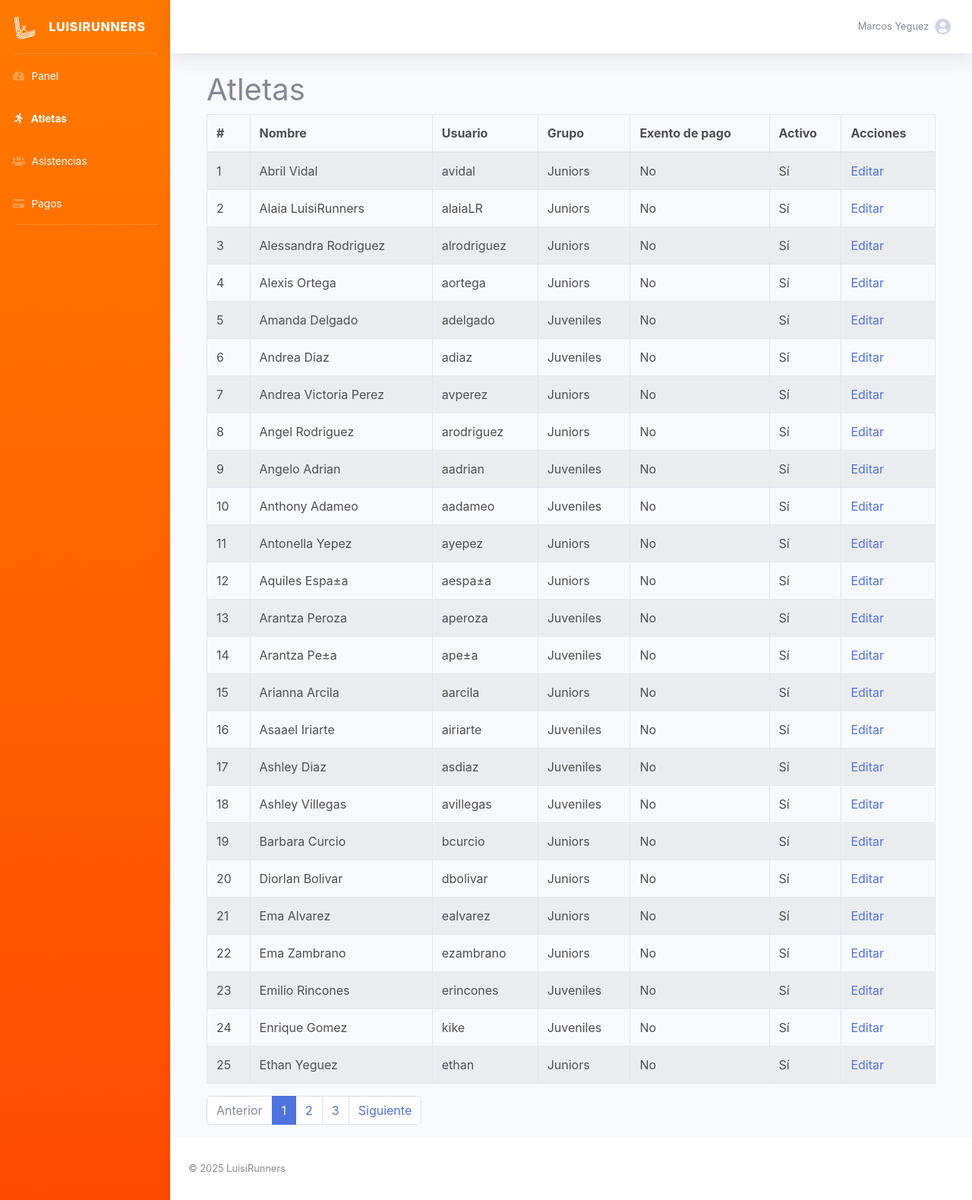
After one commit to cgmark101/luisirunners, a Django app: page /gestion/pagos/atletas/ in a window 1280 px wide. The commit adds this page. Shown: the whole page at 76% size. Run offline with Django 5.2, Linux system fonts and the light colour scheme; a user stored in the database is signed in; data comes from the database, SQL or seed files in the repository; some libraries are stand-ins or nearby versions.

Commit message:
Add athletes list view and template; update navigation in base layout

```diff
--- a/gestion/templates/_base_layout.html
+++ b/gestion/templates/_base_layout.html
@@ -72,24 +72,29 @@
             <hr class="sidebar-divider my-0">
 
             <!-- Nav Items -->
+            {% if user.is_authenticated %}
             <li class="nav-item {% if request.resolver_match.url_name == 'portal_index' %}active{% endif %}">
                 <a class="nav-link" href="{% url 'portal_index' %}">
                     <i class="fas fa-fw fa-tachometer-alt"></i>
                     <span>Panel</span></a>
             </li>
-
+            <li class="nav-item {% if request.resolver_match.url_name == 'atletas_list' %}active{% endif %}">
+                <a class="nav-link" href="{% url 'atletas_list' %}">
+                    <i class="fas fa-fw fa-running"></i>
+                    <span>Atletas</span></a>
+            </li>
             <li class="nav-item {% if request.resolver_match.url_name == 'ver_grupos' %}active{% endif %}">
                 <a class="nav-link" href="{% url 'ver_grupos' %}">
                     <i class="fas fa-fw fa-users"></i>
                     <span>Asistencias</span></a>
             </li>
-
             {% if user.is_staff %}
             <li class="nav-item {% if request.resolver_match.url_name == 'registrar_pago' %}active{% endif %}">
                 <a class="nav-link" href="{% url 'registrar_pago' %}">
                     <i class="fas fa-fw fa-credit-card"></i>
                     <span>Pagos</span></a>
             </li>
+            {% endif %}
             {% endif %}
 
             <hr class="sidebar-divider d-none d-md-block">
--- /dev/null
+++ b/gestion/templates/atletas.html
@@ -0,0 +1,69 @@
+{% extends '_base_layout.html' %}
+{% block content %}
+<div class="container mt-6">
+  <h1>Atletas</h1>
+  <div class="table-responsive">
+    <table class="table table-striped table-bordered">
+      <thead>
+        <tr>
+          <th>#</th>
+          <th>Nombre</th>
+          <th>Usuario</th>
+          <th>Grupo</th>
+          <th>Exento de pago</th>
+          <th>Activo</th>
+          <th>Acciones</th>
+        </tr>
+      </thead>
+      <tbody>
+        {% for a in alumnos %}
+        <tr>
+          <td>{{ forloop.counter0|add:alumnos.start_index }}</td>
+          <td>{{ a.first_name }} {{ a.last_name }}</td>
+          <td>{{ a.username }}</td>
+          <td>
+            {% if a.grupo %}
+              {{ a.grupo.nombre }}
+            {% else %}
+              &mdash;
+            {% endif %}
+          </td>
+          <td>{% if a.exento_pago %}Sí{% else %}No{% endif %}</td>
+          <td>{% if a.is_active %}Sí{% else %}No{% endif %}</td>
+          <td>
+            {% if request.user.is_staff %}
+              <a href="{% url 'admin:gestion_usuario_change' a.id %}">Editar</a>
+            {% endif %}
+          </td>
+        </tr>
+        {% empty %}
+        <tr><td colspan="7">No hay atletas registrados.</td></tr>
+        {% endfor %}
+      </tbody>
+    </table>
+  </div>
+  {% if paginator.num_pages > 1 %}
+    <nav aria-label="Page navigation">
+      <ul class="pagination">
+        {% if alumnos.has_previous %}
+          <li class="page-item"><a class="page-link" href="?page={{ alumnos.previous_page_number }}">Anterior</a></li>
+        {% else %}
+          <li class="page-item disabled"><span class="page-link">Anterior</span></li>
+        {% endif %}
+        {% for p in alumnos.paginator.page_range %}
+          {% if p == alumnos.number %}
+            <li class="page-item active"><span class="page-link">{{ p }}</span></li>
+          {% else %}
+            <li class="page-item"><a class="page-link" href="?page={{ p }}">{{ p }}</a></li>
+          {% endif %}
+        {% endfor %}
+        {% if alumnos.has_next %}
+          <li class="page-item"><a class="page-link" href="?page={{ alumnos.next_page_number }}">Siguiente</a></li>
+        {% else %}
+          <li class="page-item disabled"><span class="page-link">Siguiente</span></li>
+        {% endif %}
+      </ul>
+    </nav>
+  {% endif %}
+</div>
+{% endblock %}
--- a/gestion/urls.py
+++ b/gestion/urls.py
@@ -16,4 +16,5 @@ urlpatterns = [
     path("asistencia/htmx/activate_session_day/", views.activate_session_day, name="activate_session_day"),
     path("asistencia/htmx/deactivate_session_day/", views.deactivate_session_day, name="deactivate_session_day"),
     path("pagos/", views.registrar_pago, name="registrar_pago"),
+    path("pagos/atletas/", views.atletas, name="atletas_list"),
 ]
--- a/gestion/views.py
+++ b/gestion/views.py
@@ -362,6 +362,24 @@ def registrar_pago(request):
 
 
 @login_required
+def atletas(request):
+    """List all athletes (Usuarios with rol='ALUMNO')."""
+    from django.core.paginator import Paginator, EmptyPage, PageNotAnInteger
+
+    alumnos_qs = Usuario.objects.filter(rol="ALUMNO").order_by("first_name", "last_name")
+    page = request.GET.get('page', 1)
+    paginator = Paginator(alumnos_qs, 25)
+    try:
+        alumnos = paginator.page(page)
+    except PageNotAnInteger:
+        alumnos = paginator.page(1)
+    except EmptyPage:
+        alumnos = paginator.page(paginator.num_pages)
+
+    return render(request, "atletas.html", {"alumnos": alumnos, "paginator": paginator})
+
+
+@login_required
 def download_attendance_summary(request, grupo):
     """
     Genera y devuelve un CSV resumido de asistencias para todos los alumnos de un grupo.
```
